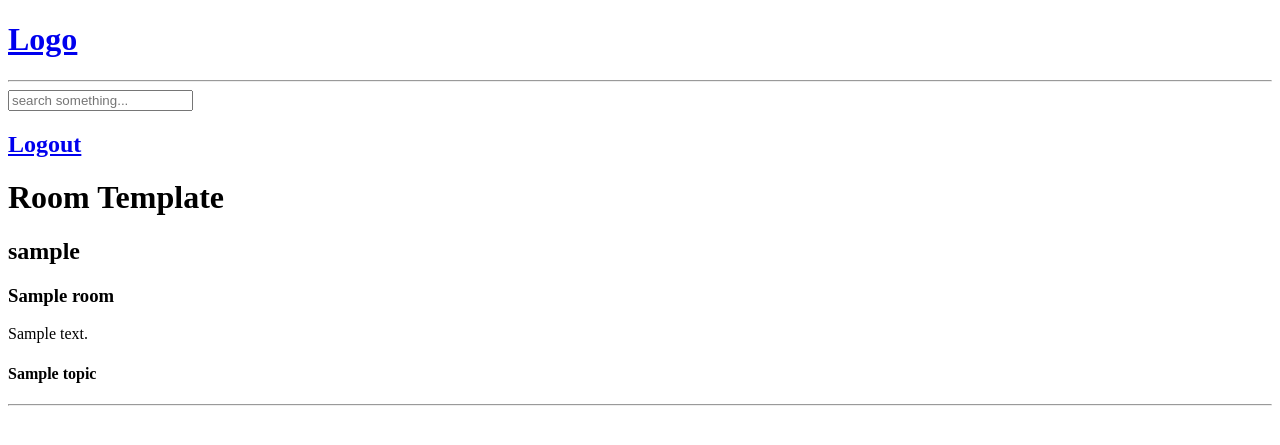
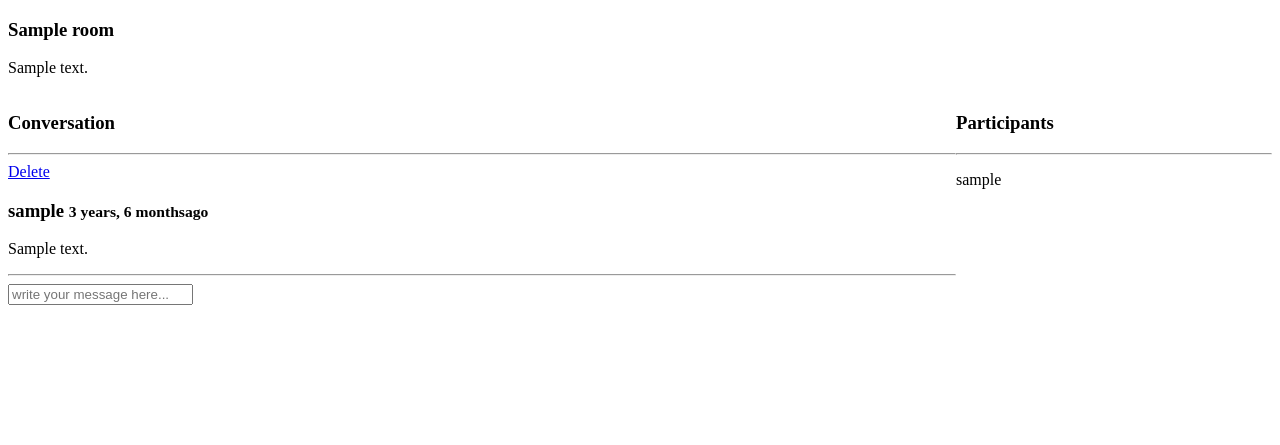
Before and after one commit to aneebp/ChatRoom, a Django app: page /room/1 in a window 1280 px wide. Shown: the top 445 px of the page. Run offline with Django 4.2, Linux system fonts and the light colour scheme; a user stored in the database is signed in; tables that the repository leaves empty hold one stand-in row (values such as "Sample post").

Commit message:
message function inside the room

```diff
--- a/base/models.py
+++ b/base/models.py
@@ -16,7 +16,8 @@
     topic = models.ForeignKey(Topic, on_delete=models.SET_NULL, null=True)
     name = models.CharField(max_length=200)
     description = models.TextField(null=True , blank=True)
-    #participants =
+    #the reason we use related_name is in host we already used User
+    participants = models.ManyToManyField(User, related_name="participants")
     update = models.DateTimeField(auto_now=True)
     create = models.DateTimeField(auto_now_add=True)
 
--- a/base/templates/base/home.html
+++ b/base/templates/base/home.html
@@ -8,7 +8,7 @@
         grid-template-columns : 1fr 3fr;
     }
 </style>
-<h1>Home Template</h1>
+<h1>{{request.user}}</h1>
 
 <div class="home-container">
     <div>
--- a/base/templates/base/room.html
+++ b/base/templates/base/room.html
@@ -1,12 +1,53 @@
-{% extends 'base/main.html' %}
-
-{% block content %}
-{% include 'base/nav.html' %}
-<h1>Room Template</h1>
-<h2>{{rooms.host}}</h2>
+{% extends 'base/main.html' %} {% block content %}
 <h3>{{rooms.name}}</h3>
 <p>{{rooms.description}}</p>
+<style>
+  .room-container {
+    display: grid;
+    grid-template-columns: 3fr 1fr;
+  }
+</style>
 
-<h4>{{rooms.topic}}</h4>
-<hr>
+<div class="room-container">
+  <div>
+    {% if request.user.is_authenticated %}
+    <div class="comment-wrapper">
+      <h3>Conversation</h3>
+      <hr />
+      {%for message in room_message%}
+      <div>
+        {% if message.user == request.user %}
+        <a href="{%url 'delete-message' message.id%}">Delete</a>
+        {% endif %}
+
+        <h3>
+          {{message.user}} <small> {{message.create|timesince}}ago</small>
+        </h3>
+        <p>{{message.body}}</p>
+        <hr>
+      </div>
+      {% endfor %}
+      <div>
+        <form action="" method="POST">
+          {% csrf_token %}
+          <input
+            type="text"
+            name="body"
+            placeholder="write your message here..."
+          />
+        </form>
+
+      </div>
+    </div>
+    {% endif %}
+  </div>
+  {% comment %} --------------------------Participants----------------------------------------------- {% endcomment %}
+  <div>
+    <h3>Participants</h3>
+    <hr />
+    {% for participant in Participants %}
+    <p>{{participant}}</p>
+    {% endfor %}
+  </div>
+</div>
 {% endblock content %}
--- a/base/urls.py
+++ b/base/urls.py
@@ -10,6 +10,8 @@
     path('create_room/',views.createRoom,name="create-room"),
     path('update_room/<str:pk>',views.updateRoom,name="update-room"),
     path('delete_room/<str:pk>',views.deleteRoom,name="delete-room"),
+    path('delete_message/<str:pk>',views.deleteMessage,name="delete-message"),
+
 
 
 ]
--- a/base/views.py
+++ b/base/views.py
@@ -1,11 +1,11 @@
-from django.shortcuts import render,redirect
+from django.shortcuts import render, redirect
 from django.http import HttpResponse
 from django.contrib.auth.models import User
 from django.contrib import messages
 from django.contrib.auth.forms import UserCreationForm
 from django.contrib.auth.decorators import login_required
-from django.contrib.auth import authenticate,login,logout
-from .models import Room,Topic
+from django.contrib.auth import authenticate, login, logout
+from .models import Room, Topic, Message
 from django.db.models import Q
 from .form import RoomForm
 
@@ -17,102 +17,135 @@
 
 # ]
 
+
 def LoginPage(request):
-    page = 'login'
+    page = "login"
     if request.user.is_authenticated:
-        return redirect('home')
-    if request.method == 'POST':
-        username= request.POST.get('username').lower()
-        password = request.POST.get('password')
+        return redirect("home")
+    if request.method == "POST":
+        username = request.POST.get("username").lower()
+        password = request.POST.get("password")
         try:
             user = User.objects.get(username=username)
         except:
             messages.error(request, "username does not exist")
 
-        user = authenticate(request, username=username,password=password)
+        user = authenticate(request, username=username, password=password)
         if user is not None:
-            login(request,user)
-            return redirect('home')
+            login(request, user)
+            return redirect("home")
         else:
             messages.error(request, "username name or password does not exist")
-    context= {'page':page}
-    return render(request,'base/login_register.html',context)
+    context = {"page": page}
+    return render(request, "base/login_register.html", context)
 
 
 def RegisterPage(request):
     form = UserCreationForm()
-    if request.method == 'POST':
-        #we gonna take the data from the UserCreationForm and store into form variable
+    if request.method == "POST":
+        # we gonna take the data from the UserCreationForm and store into form variable
         form = UserCreationForm(request.POST)
         if form.is_valid():
-            user =form.save(commit=False)
+            user = form.save(commit=False)
             user.username = user.username.lower()
             user.save()
-            #we also want to login user in
-            login(request,user)
-            return redirect('home')
+            # we also want to login user in
+            login(request, user)
+            return redirect("home")
         else:
             messages.error(request, "An error occured during registration")
-    return render(request,'base/login_register.html',{'form':form})
+    return render(request, "base/login_register.html", {"form": form})
 
 
 def LogoutPage(request):
     logout(request)
-    return redirect('home')
+    return redirect("home")
 
 
 def home(request):
     # the q variable store the value passed in url
-    #if the q does't have a value do nothing else do this
-    q= request.GET.get('q') if request.GET.get('q') != None else ''
+    # if the q does't have a value do nothing else do this
+    q = request.GET.get("q") if request.GET.get("q") != None else ""
     topic = Topic.objects.all()
-    #icontains are used to for if there is similer workd like for python py like that
-    #in q value matched room display
+    # icontains are used to for if there is similer workd like for python py like that
+    # in q value matched room display
     rooms = Room.objects.filter(
-        Q(topic__name__icontains=q) |
-        Q(name__icontains=q) |
-        Q(description__icontains=q)
-                                )
+        Q(topic__name__icontains=q) | Q(name__icontains=q) | Q(description__icontains=q)
+    )
     roomcount = rooms.count()
-    context = {'rooms':rooms,'topics':topic ,'roomcount':roomcount}
-    return render(request , 'base/home.html',context)
+    context = {"rooms": rooms, "topics": topic, "roomcount": roomcount}
+    return render(request, "base/home.html", context)
 
 
-def room(request,pk):
-    rooms = Room.objects.get(id=pk)
-    return render(request , 'base/room.html',{'rooms' : rooms})
-#if the user is logout ,and user try to create a room it will go to login page
-@login_required(login_url='login')
+def room(request, pk):
+    room = Room.objects.get(id=pk)
+    # in room model the message child model set all
+    room_message = room.message_set.all().order_by("-create")
+    if request.method == "POST":
+        message = Message.objects.create(
+            user=request.user,
+            room=room,
+            # in room.html we use name inside the text form
+            body=request.POST.get("body"),
+        )
+        # every room have unique id that why we are padding pk
+        return redirect("room", pk=room.id)
+    room.participants.add(request.user)
+    Participants = room.participants.all()
+    context = {
+        "rooms": room,
+        "room_message": room_message,
+        "Participants": Participants,
+    }
+    return render(request, "base/room.html", context)
+
+
+# if the user is logout ,and user try to create a room it will go to login page
+@login_required(login_url="login")
 def createRoom(request):
     form = RoomForm()
-    if request.method == 'POST':
-        #we gonna pass all the posted data to form
+    if request.method == "POST":
+        # we gonna pass all the posted data to form
         form = RoomForm(request.POST)
         if form.is_valid:
             form.save()
-            return redirect('home')
-    context = {'form' : form}
-    return render(request , 'base/room_form.html',context)
+            return redirect("home")
+    context = {"form": form}
+    return render(request, "base/room_form.html", context)
 
-@login_required(login_url='login')
-def updateRoom(request,pk):
+
+@login_required(login_url="login")
+def updateRoom(request, pk):
     room = Room.objects.get(id=pk)
-    #thi form gonna prefilled with the RoomForm exiting data
+    # thi form gonna prefilled with the RoomForm exiting data
     form = RoomForm(instance=room)
 
-    context = {'form':form}
-    if request.method == 'POST':
-        form=RoomForm(request.POST)
+    context = {"form": form}
+    if request.method == "POST":
+        form = RoomForm(request.POST)
         if form.is_valid:
             form.save()
-            return redirect('home')
-    return render(request , 'base/room_form.html',context)
+            return redirect("home")
+    return render(request, "base/room_form.html", context)
 
-@login_required(login_url='login')
-def deleteRoom(request,pk):
+
+@login_required(login_url="login")
+def deleteRoom(request, pk):
     room = Room.objects.get(id=pk)
+    if request.method == "POST":
+        room.delete()
+        return redirect("home")
+    context = {"obj": room}
+    return render(request, "base/delete_room.html", context)
+
+
+@login_required(login_url="login")
+def deleteMessage(request,pk):
+    message = Message.objects.get(id=pk)
     if request.method == 'POST':
-        room.delete()
-        return redirect('home')
-    context = {'obj' : room}
-    return render(request , 'base/delete_room.html',context)
+        message.delete()
+        return redirect("home")
+    context = {
+        'obj': message
+    }
+    return render(request, "base/delete_room.html",context)
```
Also changed, not shown: base/migrations/0003_alter_room_options_room_participants.py (added).
